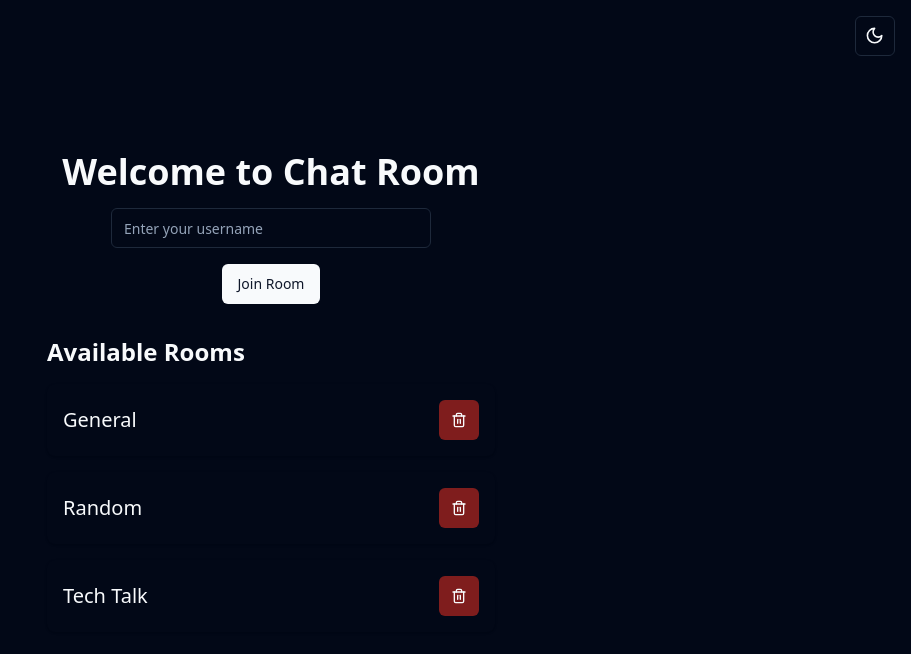
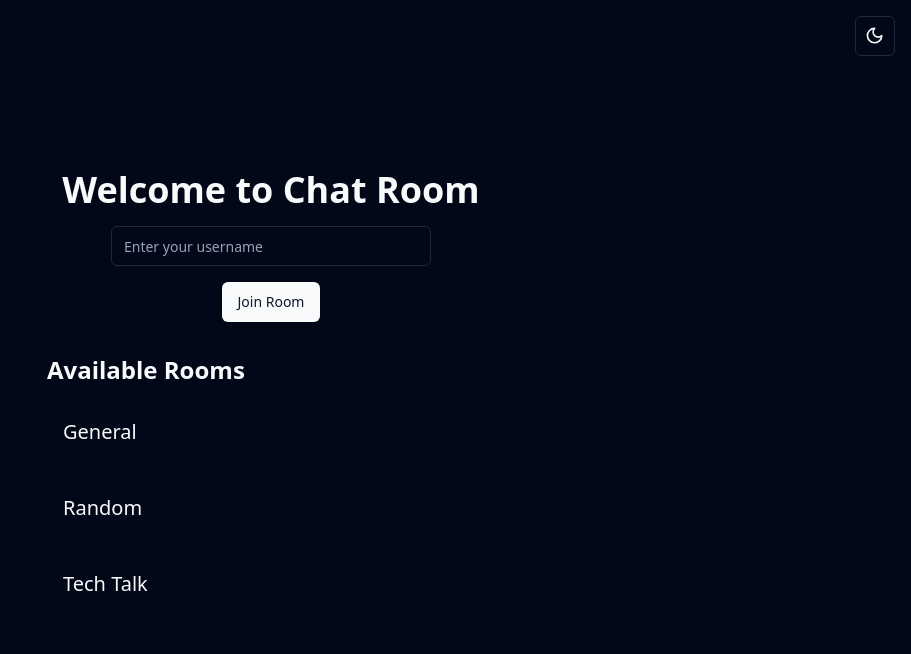
Before and after one commit to kainapatkmutnb/chatroomzboard, a React (Vite) app: page / in a window 1280 px wide. Shown: the top 654 px of the page, without its empty margins (369-1280 px from the left). Built offline with nearby package versions, Linux system fonts and the light colour scheme.

Commit message:
Remove room deletion functionality
This commit removes the functionality that allows users to delete chat rooms from the application.
[skip gpt_engineer]

```diff
--- a/src/pages/Index.jsx
+++ b/src/pages/Index.jsx
@@ -3,12 +3,11 @@ import ChatApp from '../components/ChatApp';
 import { Input } from "@/components/ui/input";
 import { Button } from "@/components/ui/button";
 import { ThemeToggle } from '@/components/ThemeToggle';
-import { Trash2 } from "lucide-react";
 
 const Index = () => {
   const [username, setUsername] = useState('');
   const [inRoom, setInRoom] = useState(false);
-  const [rooms, setRooms] = useState([
+  const [rooms] = useState([
     { id: 1, name: 'General' },
     { id: 2, name: 'Random' },
     { id: 3, name: 'Tech Talk' },
@@ -27,10 +26,6 @@ const Index = () => {
   const handleLeaveRoom = () => {
     setInRoom(false);
     setUsername('');
-  };
-
-  const deleteRoom = (id) => {
-    setRooms(rooms.filter(room => room.id !== id));
   };
 
   return (
@@ -54,15 +49,8 @@ const Index = () => {
           <div className="w-full max-w-md">
             <h2 className="text-2xl font-bold mb-4">Available Rooms</h2>
             {rooms.map((room) => (
-              <div key={room.id} className="flex justify-between items-center bg-card p-4 rounded-lg shadow mb-4">
+              <div key={room.id} className="bg-card p-4 rounded-lg shadow mb-4">
                 <span className="text-xl">{room.name}</span>
-                <Button
-                  variant="destructive"
-                  size="icon"
-                  onClick={() => deleteRoom(room.id)}
-                >
-                  <Trash2 className="h-4 w-4" />
-                </Button>
               </div>
             ))}
           </div>
```
